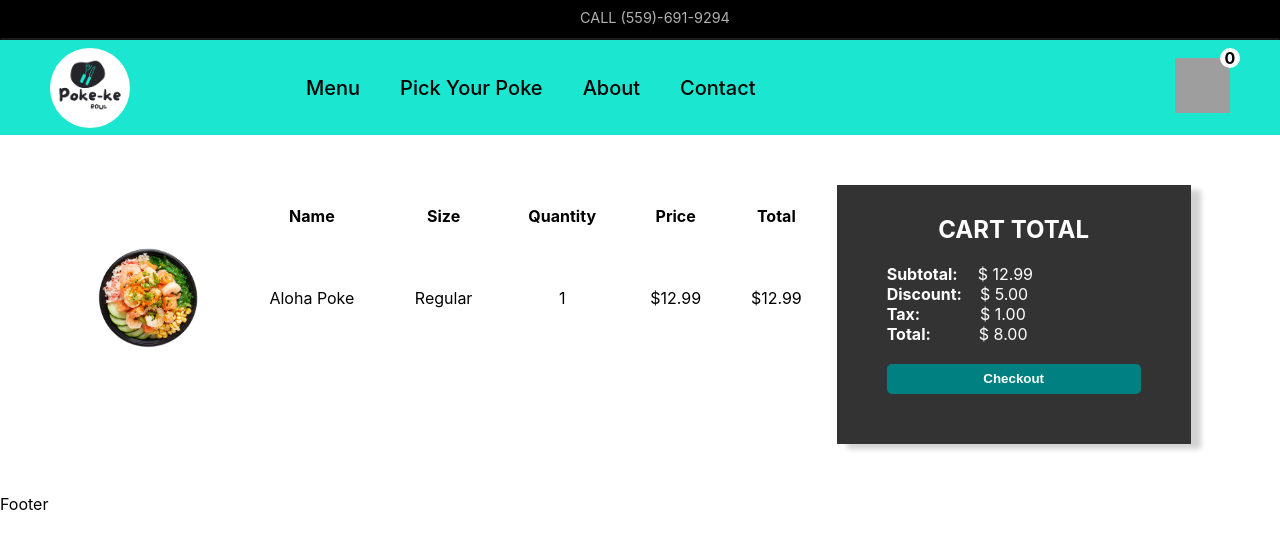
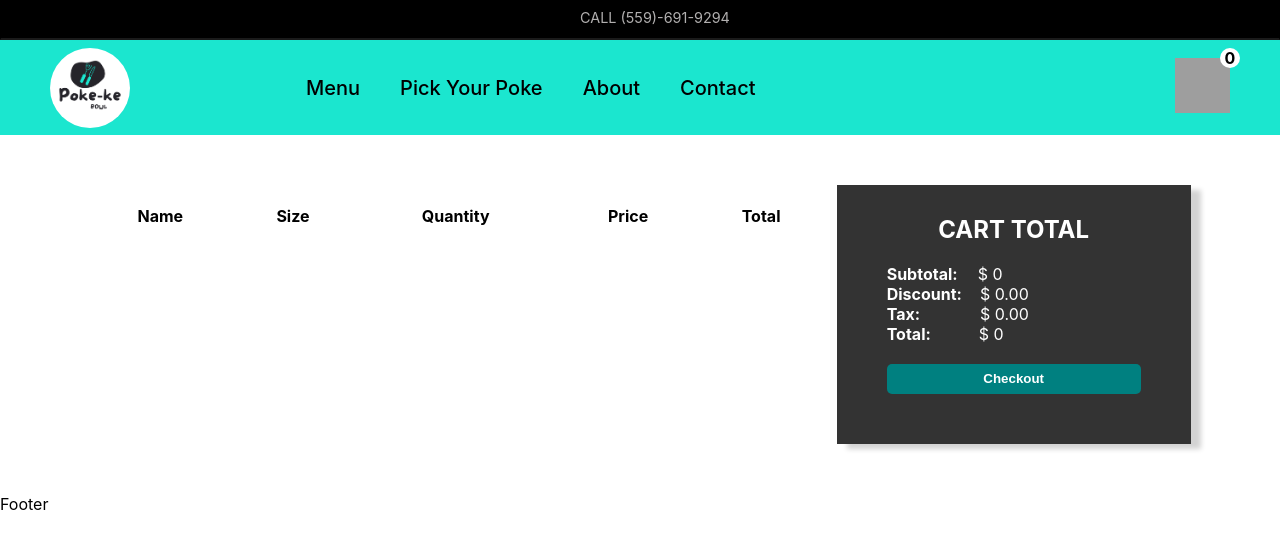
Before and after one commit to Winnie59/Poke-ke-Bowl, a Next.js app: page /cart in a window 1280 px wide. Shown: the top 548 px of the page. Built offline with nearby package versions, Linux system fonts and the light colour scheme; grey boxes are pictures that could not be loaded.

Commit message:
update cart page

```diff
--- a/pages/cart.js
+++ b/pages/cart.js
@@ -1,8 +1,11 @@
 import React from 'react'
 import styles from '../styles/Cart.module.css'
 import Image from 'next/image'
+import { useDispatch, useSelector } from 'react-redux'
 
 const Cart = () => {
+    const dispatch = useDispatch()
+    const cart = useSelector(state => state.cart)
   return (
     <div className={styles.container}>
         <div className={styles.left}>
@@ -15,44 +18,47 @@ const Cart = () => {
                     <th>Price</th>
                     <th>Total</th>
                 </tr>
-                <tr className={styles.tr}>
+                {cart.pokes.map((poke) => (
+                    <tr className={styles.tr} key={poke._id}>
                         <td>
                             <div className={styles.img}>
-                            <Image src='/img/aloha.png' alt='aloha' layout='fill' objectFit='cover' />
+                                <Image src={poke.img} alt='aloha' layout='fill' objectFit='cover' />
                             </div>
                         </td>
                         <td>
-                        <span className={styles.name}>Aloha Poke</span>
+                            <span className={styles.name}>{poke.name}</span>
                         </td>
                         <td>
-                        <span className={styles.size}>Regular</span>
+                            <span className={styles.size}>{(poke.size === 1) ? 'Large' : 'Regular'}</span>
                         </td>
                         <td>
-                        <span className={styles.quantity}>1</span>
+                            <span className={styles.quantity}>{poke.quantity}</span>
                         </td>
                         <td>
-                        <span className={styles.price}>$12.99</span>
+                            <span className={styles.price}>$ {poke.price}</span>
                         </td>
                         <td>
-                        <span className={styles.total}>$12.99</span>
+                            <span className={styles.total}>$ {poke.price * poke.quantity}</span>
                         </td>
                     </tr>
+                ))}
+
             </table>
         </div>
         <div className={styles.right}>
             <div className={styles.wrapper}>
                 <h2 className={styles.cartTotal}>CART TOTAL</h2>
                 <div className={styles.totalTitle}>
-                    <b className={styles.totalAmountSub}>Subtotal:</b>$ 12.99
+                    <b className={styles.totalAmountSub}>Subtotal:</b>$ {cart.total}
                 </div>
                 <div className={styles.totalTitle}>
-                    <b className={styles.totalAmountDiscount}>Discount:</b>$ 5.00
+                    <b className={styles.totalAmountDiscount}>Discount:</b>$ 0.00
                 </div>
                 <div className={styles.totalTitle}>
-                    <b className={styles.totalAmountTax}>Tax:</b>$ 1.00
+                    <b className={styles.totalAmountTax}>Tax:</b>$ 0.00
                 </div>
                 <div className={styles.totalTitle}>
-                    <b className={styles.totalAmountTotal}>Total:</b>$ 8.00
+                    <b className={styles.totalAmountTotal}>Total:</b>$ {cart.total}
                 </div>
                 <button className={styles.button}>Checkout</button>
             </div>
--- a/pages/poke/[id].js
+++ b/pages/poke/[id].js
@@ -22,7 +22,7 @@ const Pokeke = ({poke}) => {
     }
 
     const handleClick = () => {
-        dispatch(addProduct({...poke, price, quantity}))
+        dispatch(addProduct({...poke,size, price, quantity}))
     }
 
   return (
--- a/redux/cartSlice.js
+++ b/redux/cartSlice.js
@@ -3,18 +3,18 @@ import { createSlice } from "@reduxjs/toolkit";
 const cartSlice = createSlice({
     name: 'cart',
     initialState: {
-        products: [],
+        pokes: [],
         quantity: 0,
         total: 0
     },
     reducers: {
         addProduct: (state, action) => {
-            state.products.push(action.payload)
+            state.pokes.push(action.payload)
             state.quantity += 1
             state.total = action.payload.price * action.payload.quantity
         },
         reset: (state) => {
-            state.products = []
+            state.pokes = []
             state.quantity = 0
             state.total = 0
         }
```
Lines whose indentation alone changed are shown as unchanged.
